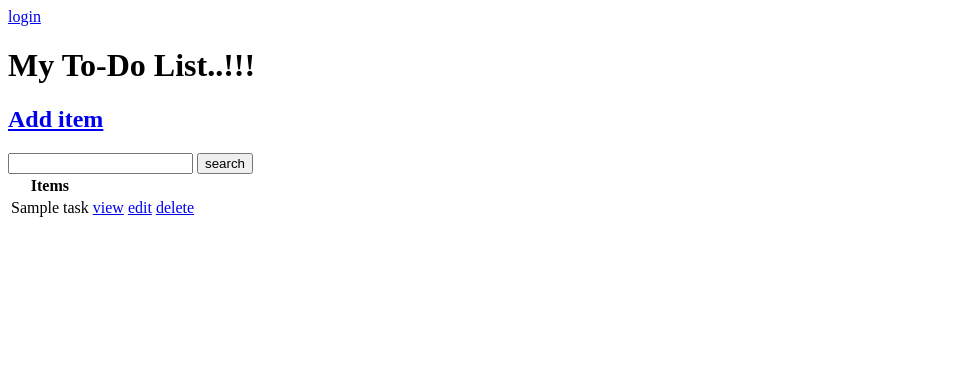
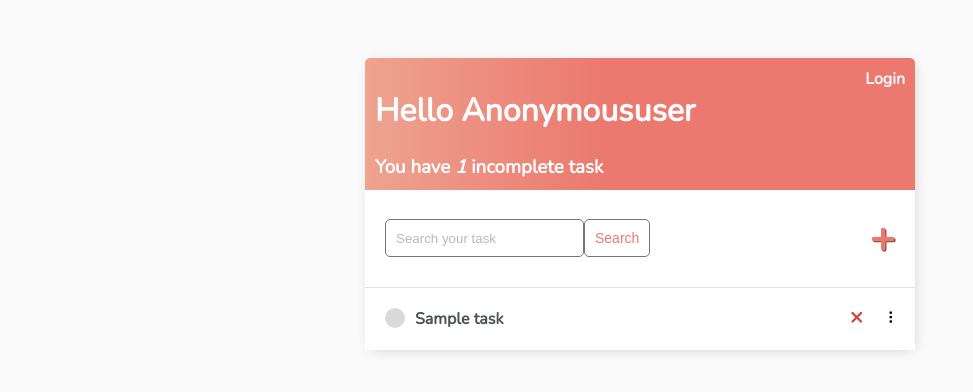
Before and after one commit to adityaraj1996/DjangoToDoList, a Django app: template base/templates/base/task_list.html in a window 1280 px wide. Shown: the top 392 px of the page, without its empty margins (0-973 px from the left). Run offline with Django 4.2, Linux system fonts and the light colour scheme; the template is opened without the code that fills it: most values are stand-ins (such as "Sample title", 1, 10 or a date in 2020).

Commit message:
adding styling

```diff
--- a/base/form.py
+++ b/base/form.py
@@ -8,3 +8,7 @@ class UserRegisterForm(UserCreationForm):
     class Meta:
         model = User
         fields = ['username', 'password1', 'password2']
+
+
+class PositionForm(forms.Form):
+    position = forms.CharField()
--- /dev/null
+++ b/base/templates/base/base.html
@@ -0,0 +1,210 @@
+<!DOCTYPE html>
+<html lang="en">
+
+<head>
+    <meta charset="utf-8">
+    <meta name="description"
+        content="This is to do list implemented using Django by Dennis Ivy who is a full stack web developer.">
+
+    <meta http-equiv="X-UA-Compatible" content="IE=edge">
+    <title>To Do Items</title>
+    <meta name="description" content="">
+    <meta name="viewport" content="width=device-width, initial-scale=1">
+
+    <link rel="preconnect" href="https://fonts.gstatic.com">
+    <link href="https://fonts.googleapis.com/css2?family=Nunito:wght@200&display=swap" rel="stylesheet">
+
+    <style>
+        body {
+            background-color: #FAFAFA;
+            font-family: 'Nunito', sans-serif;
+            padding-top: 50px;
+        }
+
+        h1,
+        h2,
+        h3,
+        h4,
+        h5,
+        h6,
+            {
+            font-family: 'Raleway', sans-serif;
+        }
+
+        a,
+        p {
+            color: #4b5156
+        }
+
+        a {
+            font-weight: 600;
+        }
+
+        .container {
+            max-width: 550px;
+            margin: auto;
+            background-color: #fff;
+            -webkit-box-shadow: 2px 2px 13px -4px rgba(0, 0, 0, 0.21);
+            box-shadow: 2px 2px 13px -4px rgba(0, 0, 0, 0.21);
+        }
+
+        input {
+            outline: none;
+            border: none;
+        }
+
+        .header-bar {
+            display: flex;
+            justify-content: space-between;
+            color: #fff;
+            padding: 10px;
+            border-radius: 5px 5px 0 0;
+            background: linear-gradient(90deg, #EEA390 0%, #EB796F 43%, #EB796F 100%);
+        }
+
+        .header-bar a {
+            color: rgb(247, 247, 247);
+            text-decoration: none;
+        }
+
+        .task-wrapper {
+            display: flex;
+            align-items: center;
+            justify-content: space-between;
+            background-color: #fff;
+            border-top: 1px solid #dfe4ea;
+            overflow: hidden;
+        }
+
+        .task-title {
+            display: flex;
+            padding: 20px;
+        }
+
+        .task-title a {
+            text-decoration: none;
+            color: #4b5156;
+            margin-left: 10px;
+        }
+
+        .task-complete-icon {
+            height: 20px;
+            width: 20px;
+            background-color: rgb(105, 192, 105);
+            border-radius: 50%;
+        }
+
+        .task-incomplete-icon {
+            height: 20px;
+            width: 20px;
+            background-color: rgb(218, 218, 218);
+            border-radius: 50%;
+        }
+
+        .delete-link {
+            text-decoration: none;
+            font-weight: 900;
+            color: #cf4949;
+            font-size: 22px;
+            line-height: 0;
+            padding: 20px 0px;
+        }
+
+        /*Handle Classes*/
+
+        .handle {
+            display: inline-block;
+            padding: 20px 16px;
+            cursor: grab;
+            user-select: none;
+        }
+
+        .handle:after,
+        .handle:before {
+            display: block;
+            content: "";
+        }
+
+        .handle:active,
+        .handle:active:before,
+        .handle:active:after {
+            cursor: grabbing;
+        }
+
+        .dropArea {
+            background-color: #f1f2f6;
+            color: black;
+            border: #ced6e0 1px solid;
+        }
+
+        .selectedTask {
+            opacity: 0.6;
+        }
+
+
+        #add-link {
+            color: #EB796F;
+            text-decoration: none;
+            font-size: 42px;
+            text-shadow: 1px 1px #81413b;
+        }
+
+        #search-add-wrapper {
+            display: flex;
+            justify-content: space-between;
+            align-items: center;
+            padding: 20px;
+        }
+
+        @media screen and (max-width:320px) {
+            #search-add-wrapper {
+                padding: 10px;
+            }
+        }
+
+        input[type=text],
+        input[type=password],
+        textarea {
+            border: 1px solid #757575;
+            border-radius: 5px;
+            padding: 10px;
+            width: 90%;
+        }
+
+        label {
+            padding-top: 10px !important;
+            display: block;
+        }
+
+        ::placeholder {
+            font-weight: 300;
+            opacity: 0.5;
+        }
+
+        .button {
+            border: 1px solid #757575;
+            background-color: #FFF;
+            color: #EB796F;
+            padding: 10px;
+            font-size: 14px;
+            border-radius: 5px;
+            cursor: pointer;
+            text-decoration: none;
+        }
+
+        .card-body {
+            padding: 20px;
+        }
+    </style>
+</head>
+
+<body>
+
+    <div class="container">
+        {% block content %} {% endblock content %}
+    </div>
+
+</body>
+
+
+</html>
--- a/base/templates/base/login.html
+++ b/base/templates/base/login.html
@@ -1,3 +1,5 @@
+{% extends 'base/base.html' %}
+{% block content %}
 <h1>Login</h1>
 <form method="POST">
   {% csrf_token %}
@@ -6,3 +8,4 @@
 </form>
 
 <p>don't have an account? <a href="{% url 'register' %}">Register</a></p>
+{% endblock content %}
--- a/base/templates/base/task_list.html
+++ b/base/templates/base/task_list.html
@@ -1,45 +1,84 @@
-<!DOCTYPE html>
-<html lang="en">
-<head>
-    <meta charset="UTF-8">
-    <title>Title</title>
-</head>
-<body>
-{% if request.user.is_authenticated %}
-<p> {{ request.user }}</p>
-<a href="{% url 'logout' %}">logout</a>
-{% else %}
-<a href="{% url 'login' %}">login</a>
-{% endif %}
-<h1>My To-Do List..!!!</h1>
-<h2> <a href="{% url 'create-task' %}">Add item</a> </h2>
-<!--form for search-->
-<form>
-    <input type="text" name="search-area" value="{{ search_input }}">
-    <input type="submit" value="search">
-</form>
-<table>
-    <tr>
-        <th>
-            Items
-        </th>
-        <th> </th>
+{% extends 'base/base.html' %} {% block content %}
+
+<script src="https://cdn.jsdelivr.net/npm/sortablejs@latest/Sortable.min.js"></script>
+<div class="header-bar">
+    <div>
+        <h1>Hello {{request.user|title}}</h1>
+        <h3 style="margin:0">You have <i>{{count}}</i> incomplete task{{ count|pluralize:"s" }}</h3>
+    </div>
+
+    {% if request.user.is_authenticated %}
+    <a href="{% url 'logout' %}">Logout</a> {% else %}
+    <a href="{% url 'login' %}">Login</a> {% endif %}
+</div>
 
 
-    </tr>
+<div id="search-add-wrapper">
+    <form method="GET" style="display: flex;">
+        <input type='text' name='search-area' placeholder="Search your task" value="{{search_input}}">
+        <input class="button" type="submit" value='Search'>
+    </form>
+    {% if tasks|length > 0 %}
+    <a id="add-link" href="{% url 'create-task' %}">&#x2b;</a>
+    {% endif %}
+</div>
+
+
+<!-- Hidden form. Form submits new item positions -->
+<form style="display: none;" id="reorderForm" method="post" action="{% url 'task-reorder' %}">
+    {% csrf_token %}
+    <input type="hidden" id="positionInput" name="position">
+</form>
+
+
+<div id="tasklist" class="task-items-wrapper">
     {% for task in tasks %}
-    <tr>
-        <td>
-            {{ task.title }}
-        </td>
-        <td><a href="{% url  'task' task.id %}"> view </a> </td>
-        <td><a href="{% url  'update-task' task.id %}"> edit </a> </td>
-        <td><a href="{% url  'delete-task' task.id %}"> delete </a> </td>
-    </tr>
+    <div class="task-wrapper" data-position="{{task.pk}}">
+        <div class="task-title">
+            {% if task.complete %}
+            <div class="task-complete-icon"></div>
+            <i><s><a href="{% url 'update-task' task.id %}">{{task}}</a></s></i> {% else %}
+            <div class="task-incomplete-icon"></div>
+            <a href="{% url 'update-task' task.id %}">{{task}}</a> {% endif %}
+        </div>
+        <div class="task-controls">
+            <a class="delete-link" href="{% url 'delete-task' task.id %}">&#215;</a>
+            <span class="handle">&nbsp;&#10247;</span>
+        </div>
+    </div>
+
     {% empty %}
-    <h3> No items in the list </h3>
+    <div style="text-align: center; padding-bottom: 10px; line-height: 1em;">
+        <h3>No new tasks are created.</h3>
+        <h3>Create a <a style="text-decoration: none; color: #e53935;" href="{% url 'create-task' %}">New task</a> ! </h3>
+    </div>
     {% endfor %}
-</table>
+</div>
 
-</body>
-</html>
+<script>
+    var taskList = document.getElementById("tasklist");
+    var reorderForm = document.getElementById("reorderForm");
+    var positionInput = document.getElementById("positionInput");
+
+    let sortable = Sortable.create(taskList, {
+        handle: '.handle',
+        ghostClass: 'dropArea',
+        chosenClass: 'selectedTask',
+
+    });
+
+    function reordering() {
+        const rows = document.getElementsByClassName("task-wrapper");
+        let pos = [];
+        for (let row of rows) {
+            pos.push(row.dataset.position);
+        }
+        console.log(pos.join(","))
+        positionInput.value = pos.join(',');
+        reorderForm.submit();
+    }
+
+    document.ondrop = reordering
+</script>
+
+{% endblock content %}
--- a/base/urls.py
+++ b/base/urls.py
@@ -1,5 +1,5 @@
 from django.urls import path
-from .views import TaskList, TaskDetail, TaskCreate, TaskUpdate, TaskDelete, CustomLoginView, register
+from .views import TaskList, TaskDetail, TaskCreate, TaskUpdate, TaskDelete, CustomLoginView, register, TaskReorder
 from django.contrib.auth.views import LogoutView
 
 urlpatterns = [
@@ -11,4 +11,5 @@ urlpatterns = [
     path('create-task/', TaskCreate.as_view(), name='create-task'),
     path('update-task/<int:pk>/', TaskUpdate.as_view(), name='update-task'),
     path('delete-task/<int:pk>/', TaskDelete.as_view(), name='delete-task'),
+    path('task-reorder/', TaskReorder.as_view(), name='task-reorder'),
 ]
```
Also changed, not shown: base/templates/base/register.html (+26 -7 lines), base/templates/base/task_confirm_delete.html (+7 -1 lines), base/templates/base/task_form.html (+8 -3 lines), base/views.py (+20 -0 lines), db.sqlite3.
